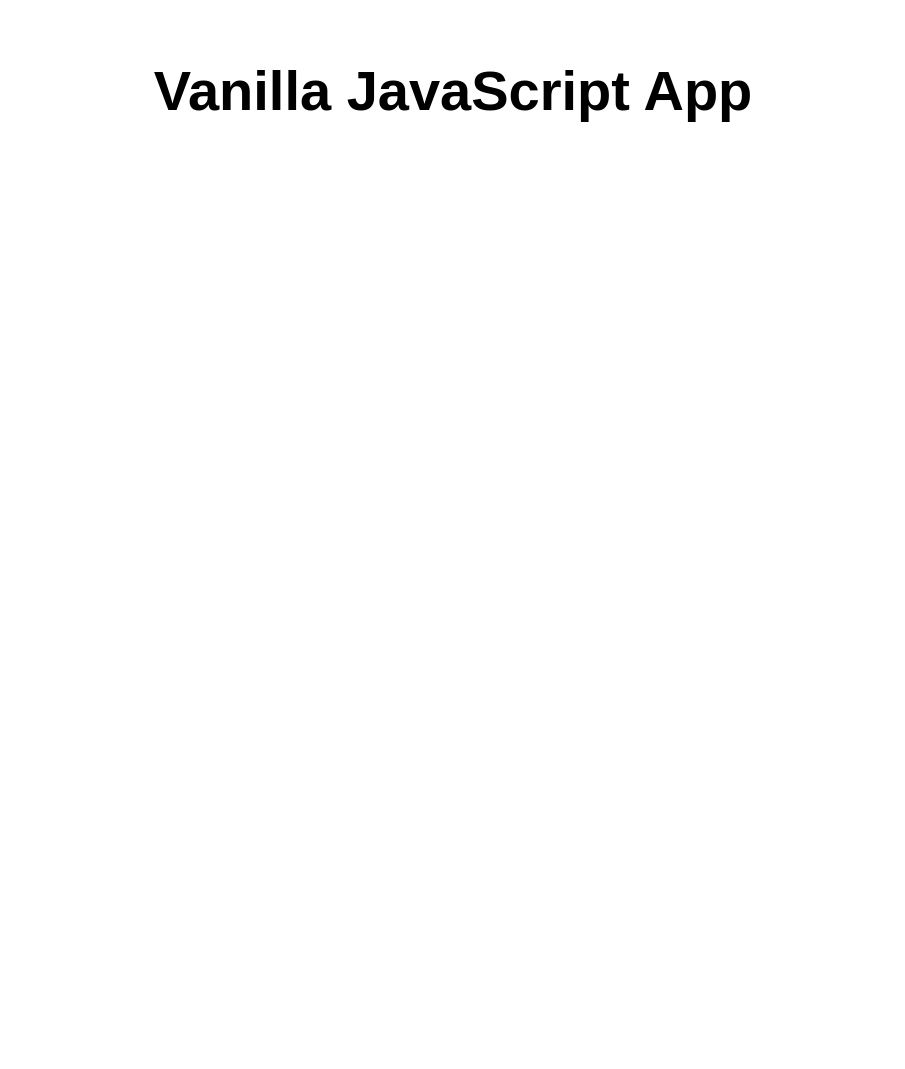
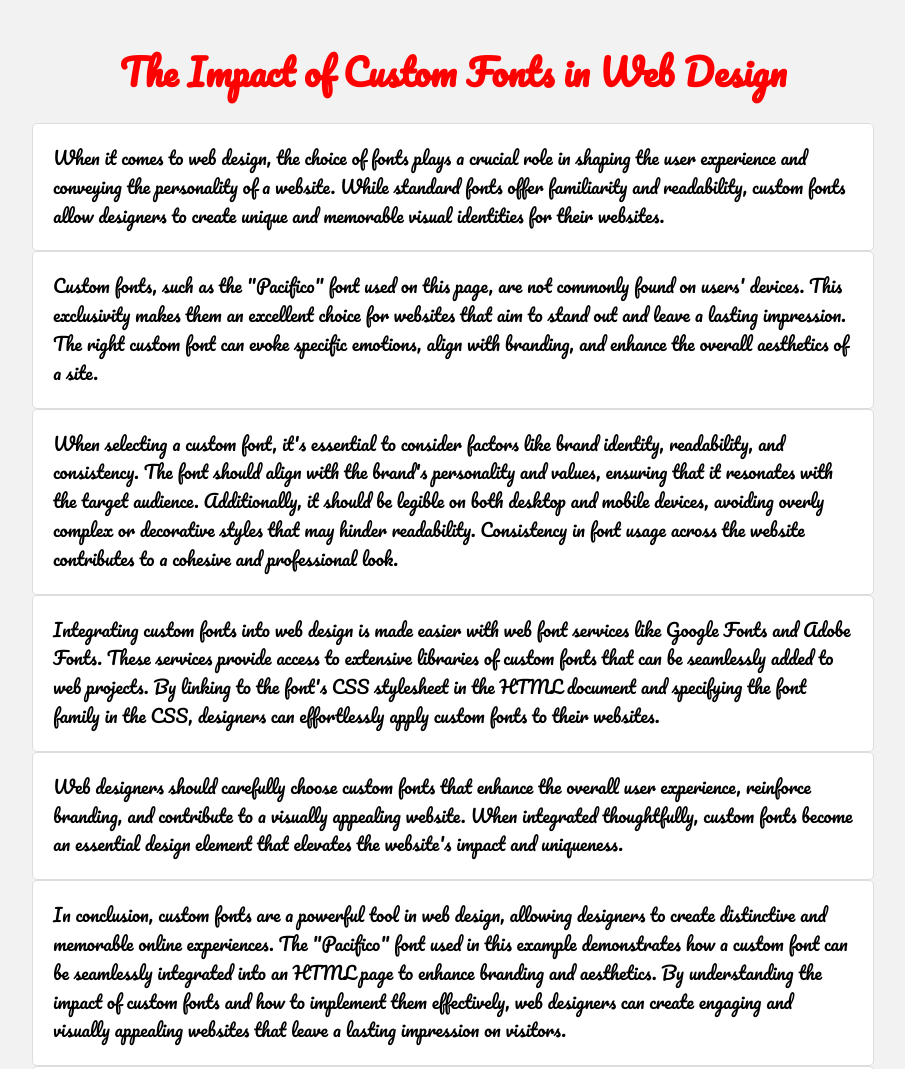
Before and after one commit to sr2977/homework_3, a website: page src/index.html in a window 1280 px wide. Shown: the top 1069 px of the page, without its empty margins (187-1092 px from the left). Before the commit the page ends 800 px from the top, so only its background shows below. Drawn offline with Linux system fonts and the light colour scheme.

Commit message:
Update index.html

```diff
--- a/src/index.html
+++ b/src/index.html
@@ -1,17 +1,67 @@
 <!DOCTYPE html>
 <html lang="en">
+<head>
+    <meta charset="UTF-8">
+    <meta name="viewport" content="width=device-width, initial-scale=1.0">
+    <title>The Impact of Custom Fonts in Web Design</title>
 
-<head>
-  <meta charset="UTF-8">
-  <meta name="viewport" content="width=device-width, initial-scale=1.0">
-  <link rel="stylesheet" href="styles.css">
-  <title>Vanilla JavaScript App</title>
+    <!-- Link to the custom font from Google Fonts -->
+    <link rel="stylesheet" href="https://fonts.googleapis.com/css2?family=Pacifico&display=swap">
+
+    <style>
+        /* Apply styles to the body */
+        body {
+            font-family: 'Pacifico', cursive;
+            text-align: center;
+            margin: 40px;
+            background-color: #f2f2f2; /* Set a light gray background color */
+            color: #333; /* Set the default text color */
+        }
+
+        /* Style the header */
+        h1 {
+            font-size: 36px;
+            animation: flashText 1s infinite alternate;
+            margin-bottom: 20px; /* Add some spacing below the heading */
+        }
+
+        /* Style the paragraph text */
+        p {
+            font-size: 18px;
+            line-height: 1.6;
+            color: #000;
+            text-align: left; /* Align the text to the left */
+            max-width: 800px; /* Limit the width of the text for readability */
+            margin: 0 auto; /* Center-align the text horizontally */
+            padding: 20px; /* Add padding to create a content area */
+            background-color: #fff; /* Set a white background for the content area */
+            border: 1px solid #ddd; /* Add a border around the content area */
+            border-radius: 5px; /* Add rounded corners to the content area */
+        }
+
+        /* Define the flashing animation */
+        @keyframes flashText {
+            0% {
+                color: blue;
+            }
+            100% {
+                color: red;
+            }
+        }
+    </style>
 </head>
+<body>
+    <h1>The Impact of Custom Fonts in Web Design</h1>
+    <p>When it comes to web design, the choice of fonts plays a crucial role in shaping the user experience and conveying the personality of a website. While standard fonts offer familiarity and readability, custom fonts allow designers to create unique and memorable visual identities for their websites.</p>
 
-<body>
-  <main>
-    <h1>Vanilla JavaScript App</h1>
-  </main>
+    <p>Custom fonts, such as the "Pacifico" font used on this page, are not commonly found on users' devices. This exclusivity makes them an excellent choice for websites that aim to stand out and leave a lasting impression. The right custom font can evoke specific emotions, align with branding, and enhance the overall aesthetics of a site.</p>
+
+    <p>When selecting a custom font, it's essential to consider factors like brand identity, readability, and consistency. The font should align with the brand's personality and values, ensuring that it resonates with the target audience. Additionally, it should be legible on both desktop and mobile devices, avoiding overly complex or decorative styles that may hinder readability. Consistency in font usage across the website contributes to a cohesive and professional look.</p>
+
+    <p>Integrating custom fonts into web design is made easier with web font services like Google Fonts and Adobe Fonts. These services provide access to extensive libraries of custom fonts that can be seamlessly added to web projects. By linking to the font's CSS stylesheet in the HTML document and specifying the font family in the CSS, designers can effortlessly apply custom fonts to their websites.</p>
+
+    <p>Web designers should carefully choose custom fonts that enhance the overall user experience, reinforce branding, and contribute to a visually appealing website. When integrated thoughtfully, custom fonts become an essential design element that elevates the website's impact and uniqueness.</p>
+
+    <p>In conclusion, custom fonts are a powerful tool in web design, allowing designers to create distinctive and memorable online experiences. The "Pacifico" font used in this example demonstrates how a custom font can be seamlessly integrated into an HTML page to enhance branding and aesthetics. By understanding the impact of custom fonts and how to implement them effectively, web designers can create engaging and visually appealing websites that leave a lasting impression on visitors.</p></p>
 </body>
-
 </html>
```
